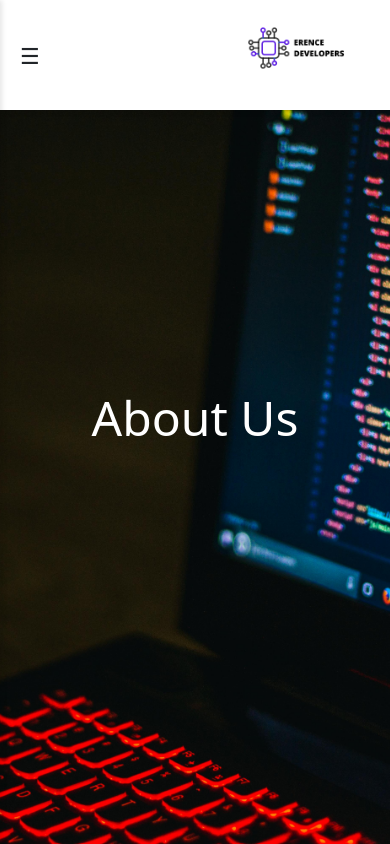
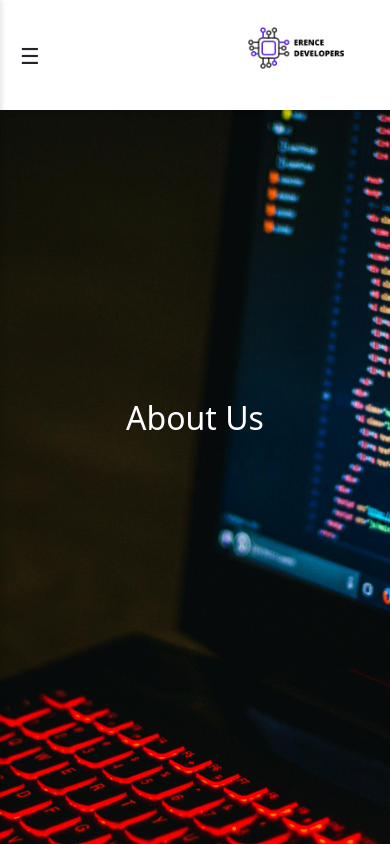
Before and after one commit to ofentse-sithole/Erence_Developers_Updated_Website, a React (Vite) app: page /about in a window 390 px wide. Built offline with nearby package versions, Linux system fonts and the light colour scheme.

Commit message:
updated the image for order to be responsive

```diff
--- a/src/components/HeroSection/AboutHeroSection.jsx
+++ b/src/components/HeroSection/AboutHeroSection.jsx
@@ -1,4 +1,4 @@
-import {useEffect} from "react";
+import { useEffect } from "react";
 import styled from "styled-components";
 import backgroundImage from "../../../public/images-hero-section/AboutHeroSectionReformed1.jpg";
 
@@ -15,7 +15,7 @@ const AboutHeroSection = () => {
 
       // Fallback for older browsers
       document.body.scrollTop = 0; // For Safari
-              document.documentElement.scrollTop = 0; // For Chrome, Firefox, IE and Opera
+      document.documentElement.scrollTop = 0; // For Chrome, Firefox, IE, and Opera
     }, 100);
   }, []);
 
@@ -39,23 +39,31 @@ const HeroContainer = styled.div`
   align-items: center;
   justify-content: center;
   color: white;
+
+  /* Responsive design */
+  @media (max-width: 768px) {
+    background-position: top center;
+  }
 `;
 
 const Content = styled.div`
   text-align: left;
   color: black;
+  padding: 20px; /* Add some padding for mobile screens */
 `;
 
 const Title = styled.h1`
   font-size: 3rem;
   line-height: 1.2;
+
+  /* Responsive typography */
+  @media (max-width: 768px) {
+    font-size: 2rem;  /* Reduce font size for smaller screens */
+  }
 `;
 
 const Highlight = styled.span`
   color: white;
 `;
 
-
-
-
 export default AboutHeroSection;
```
Also changed, not shown: 1 other file (tests, documents, lock files or other folders). Lines whose indentation alone changed are shown as unchanged.
